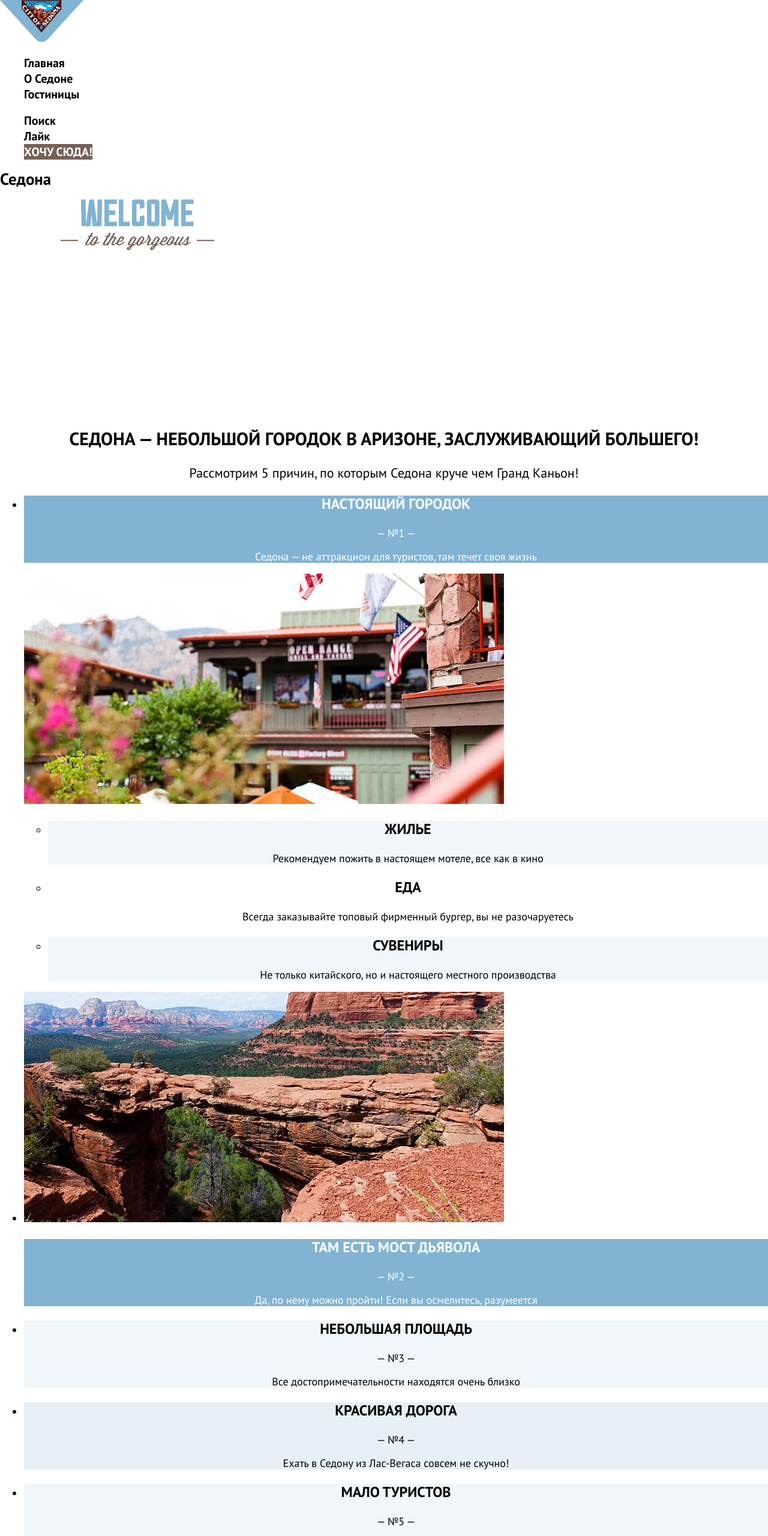
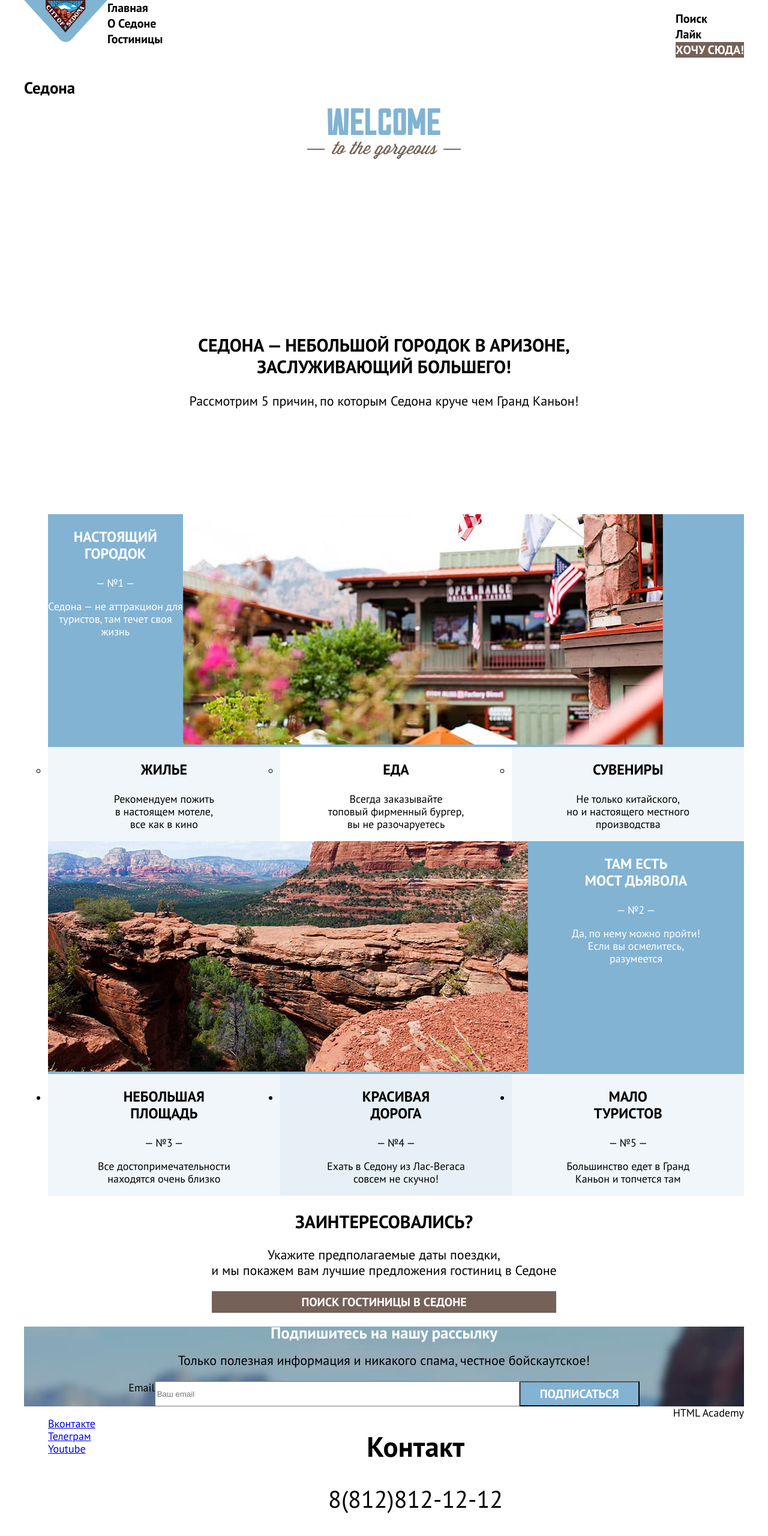
Before and after one commit to htmlacademy-htmlcss/1692029-sedona-34, a plain HTML site: page index.html in a window 1280 px wide. Shown: the top 2560 px of the page at 60% size. Drawn offline with Linux system fonts and the light colour scheme.

Commit message:
Создание сетки страниц и крупных блоков

```diff
--- a/index.html
+++ b/index.html
@@ -16,7 +16,7 @@
         <li><a  class="navigation-link" href="#">О Седоне</a></li>
         <li><a class="navigation-link" href="catalog.html">Гостиницы</a></li>
       </ul>
-      <ul class="navigation-list">
+      <ul class="navigation-user">
         <li><a class="navigation-link" href="#"><span class="visually-hidden">Поиск</span> </a></li>
         <li><a class="navigation-link" href="#"><span class="visually-hidden">Лайк</span></a></li>
         <li><a class="navigation-link want-there" href="#">Хочу сюда!</a></li>
@@ -24,66 +24,72 @@
     </nav>
     </header>
     <main class="main-index">
+      <div class="page-container">
     <section>
       <h1 class="visually-hidden">Седона</h1>
-      <img src="images/Welcome-to-Sedona.svg" alt="Добро пожаловать в великолепный город Седона. Потому что Гранд Каньон отстой!" width="458" height="352">
+      <img class="main-logo" src="images/Welcome-to-Sedona.svg" alt="Добро пожаловать в великолепный город Седона. Потому что Гранд Каньон отстой!" width="458" height="352">
     </section>
       <section class="advantages">
         <div class="advantages-header">
-          <h2 class="advantages-title-header">Седона — небольшой городок в Аризоне, заслуживающий большего!</h2>
+          <h2 class="advantages-title-header">Седона — небольшой городок в Аризоне, <br> заслуживающий большего!</h2>
         <p class="advantages-description-header">Рассмотрим 5 причин, по которым Седона круче чем Гранд Каньон!</p>
       </div>
       <ul>
-      <li class="advantages-list">
-       <div class="advantage-blue">
-        <h3 class="advantages-title">Настоящий городок</h3>
+      <li class="advantages-lt-town advantage-blue">
+        <div class="container-town">
+        <h3 class="advantages-title">Настоящий<br> городок</h3>
         <p class="advantages-description">— №1 —</p>
-        <p class="advantages-description">Седона — не аттракцион для туристов, там течет своя жизнь</p>
-       </div>
-        <img src="images/Housing.jpg" alt="Фото города Седона" width="800" height="384">
-        <ul>
+        <p class="advantages-description">Седона — не аттракцион для <br> туристов, там течет своя <br> жизнь</p>
+        </div>
+       <div class="container-photo-town">  <img class="photo-town" src="images/Housing.jpg" alt="Фото города Седона" width="800" height="384">
+        </div>
+      </li>
+        <ul class="advantages-town">
       <li class="advantages-town-list bg-light">
         <h3 class="advantages-town-title">Жилье</h3>
-        <p class="advantages-town-description">Рекомендуем пожить в настоящем мотеле, все как в кино</p>
+        <p class="advantages-town-description">Рекомендуем пожить<br> в настоящем мотеле,<br> все как в кино</p>
       </li>
       <li class="advantages-town-list">
         <h3 class="advantages-town-title"> Еда</h3>
-        <p class="advantages-town-description">Всегда заказывайте топовый фирменный бургер, вы не разочаруетесь</p>
+        <p class="advantages-town-description">Всегда заказывайте<br> топовый фирменный бургер,<br> вы не разочаруетесь</p>
       </li>
       <li class="advantages-town-list bg-light">
         <h3 class="advantages-town-title">Сувениры</h3>
-        <p class="advantages-town-description">Не только китайского, но и настоящего местного производства</p>
+        <p class="advantages-town-description">Не только китайского,<br> но и настоящего местного <br> производства</p>
       </li>
     </ul>
   </li>
-      <li class="advantages-list">
-        <img src="images/Devil's-bridge.jpg" alt="Фото с изображением моста Дьявола" width="800" height="384">
-        <div class="advantage-blue">
-      <h3 class="advantages-title">Там есть мост дьявола</h3>
+      <li class="advantages-list-bridge advantage-blue">
+       <div class="photo-container-bridge"> <img src="images/Devil's-bridge.jpg" alt="Фото с изображением моста Дьявола" width="800" height="384">
+      </div>
+      <div class="container-bridge">
+      <h3 class="advantages-title">Там есть<br> мост дьявола</h3>
       <p class="advantages-description">— №2 —</p>
-      <p class="advantages-description">Да, по нему можно пройти! Если вы осмелитесь, разумеется</p>
-        </div>
+      <p class="advantages-description">Да, по нему можно пройти!<br> Если вы осмелитесь,<br> разумеется</p>
+      </div>
       </li>
+      <div class="advantages-container">
       <li class="advantages-list bg-light">
-      <h3 class="advantages-title">Небольшая площадь</h3>
+      <h3 class="advantages-title">Небольшая<br> площадь</h3>
       <p class="advantages-description">— №3 —</p>
-      <p class="advantages-description">Все достопримечательности находятся очень близко</p>
+      <p class="advantages-description">Все достопримечательности<br> находятся очень близко</p>
       </li>
     <li class="advantages-list bg-blue">
-      <h3 class="advantages-title">Красивая дорога </h3>
+      <h3 class="advantages-title">Красивая<br> дорога </h3>
       <p class="advantages-description">— №4 —</p>
-      <p class="advantages-description">Ехать в Седону из Лас-Вегаса совсем не скучно!</p>
+      <p class="advantages-description">Ехать в Седону из Лас-Вегаса<br> совсем не скучно!</p>
     </li>
     <li class="advantages-list bg-light">
-      <h3 class="advantages-title">Мало туристов </h3>
+      <h3 class="advantages-title">Мало<br> туристов </h3>
       <p class="advantages-description">— №5 —</p>
-      <p class="advantages-description">Большинство едет в Гранд Каньон и топчется там</p>
+      <p class="advantages-description">Большинство едет в Гранд<br> Каньон и топчется там</p>
     </li>
+      </div>
     </ul>
     </section>
     <section class="find-hotel-offer">
       <h2 class="find-hotel-title">Заинтересовались?</h2>
-      <p class="find-hotel-description">Укажите предполагаемые даты поездки и мы покажем вам лучшие предложения гостиниц в Седоне</p>
+      <p class="find-hotel-description">Укажите предполагаемые даты поездки, <br>и мы покажем вам лучшие предложения гостиниц в Седоне</p>
       <a href="catalog.html" class="find-hotel">Поиск гостиницы в Седоне</a>
     </section>
     <section class="subscribe">
@@ -95,9 +101,12 @@
         <button class="subscribe-button" type="submit"> Подписаться
         </button>
       </form>
+
     </section>
+  </div>
     </main>
     <footer>
+      <div class="page-footer-container">
     <section class="footer-social">
       <ul class="footer-social-list">
       <li class="footer-social-item">
@@ -122,8 +131,9 @@
         <p>8(812)812-12-12</p>
       </section>
       <section>
-        <span class="visually-hidden">HTML Academy</span>
+        <span class="visually-hidden logo-academy">HTML Academy</span>
       </section>
+    </div>
     </footer>
   </body>
 </html>
--- a/styles/styles.css
+++ b/styles/styles.css
@@ -24,6 +24,8 @@ body {
   background-color: #ffffff;
   color: #000000;
   margin: 0;
+  display: flex;
+  flex-direction: column;
   }
 
 
@@ -39,6 +41,12 @@ body {
     background-color: white;
 }
 
+.navigation {
+    display: flex;
+    width: 1200px;
+    margin: 0 auto;
+}
+
 .navigation-link {
 font-weight: 700;
 font-size: 20px;
@@ -50,7 +58,28 @@ background-color:white;
 
 .navigation-list {
     list-style: none;
+    margin: 0px;
+    padding: 0px;
+    width: 490px;
+
 }
+
+.navigation-user {
+  list-style: none;
+  max-width: 264px;
+  margin-left: auto;
+}
+
+.page-container {
+    width: 1200px;
+    margin: 0 auto;
+}
+
+.main-logo {
+    display: block;
+    margin: 0 auto;
+}
+
 
 .want-there {
 text-transform: uppercase;
@@ -58,13 +87,23 @@ background-color: #756157;
 color: #ffffff;
 }
 
-
+html {
+    height: 100px;
+}
 
 .main-index {
 background-image: url(/images/Background.jpg);
 background-size: 100% auto;
 background-repeat: no-repeat;
+width: 1200px;
+margin: 0 auto;
 
+}
+
+.advantages-header {
+    display: block;
+    margin: 0 auto;
+    height: 282px;
 }
 
 .advantages-title-header {
@@ -91,13 +130,77 @@ text-align: center;
 text-transform: uppercase;
 }
 
+
+
+.advantages-town {
+display: flex;
+justify-content: space-between;
+margin: 0;
+padding: 0;
+text-align: center;
+}
+
+.advantages-list-bridge {
+    display: flex;
+    margin: 0;
+    padding: 0;
+
+}
+
+.container-photo {
+    width: 800;
+    flex-grow: 1;
+}
+
+.container-bridge {
+    width: 400px;
+}
+
+
+
+.advantages-town-list {
+    width: 400px;
+    padding: 0;
+    margin: 0;
+}
+
+
+
+
+.advantages-lt-town {
+    display: flex;
+
+}
+
+.container-town {
+    width: 400;
+}
+
+.container-photo-town {
+width: 800px;
+flex-grow: 1;
+
+}
+
+
+.advantages-container {
+    display: flex;
+    margin: 0;
+    padding: 0;
+    justify-content: space-between;
+}
+
+.advantages-list {
+    width: 400px;
+}
+
 .advantages-description,
 .advantages-town-description {
 text-align: center;
 }
 
 .find-hotel-title,
-.subscribe-title {
+.subscribe-title-bl {
 font-weight: 700;
 font-size: 30px;
 line-height: 36px;
@@ -107,14 +210,17 @@ text-transform: uppercase;
 
 .subscribe-title {
     color: #ffffff;
+    text-align: center;
 }
 .find-hotel-description {
   font-weight: 400;
   font-size: 22px;
   line-height: 26px;
   text-align: center;
-  color: #ffffff
+  color: #000000
 }
+
+
 
 .advantage-blue {
     color: #ffffff;
@@ -131,6 +237,7 @@ text-transform: uppercase;
 }
 
 .find-hotel {
+    display: block;
     color:white;
     font-size: 20px;
     line-height: 36px;
@@ -139,13 +246,31 @@ text-transform: uppercase;
     text-decoration: none;
     text-align: center;
     background-color: #756157;
+    margin: 0 auto;
+    width: 574px;
 }
+
+.subscribe-form {
+    display: flex;
+    margin: 0;
+    padding: 0;
+    justify-content: center;
+}
+
+
+
+.field {
+    width: 600px;
+}
+
 .subscribe-button {
     color: white;
     background-color: #82b3d3;
     font-size: 20px;
     line-height: 36px;
     text-transform: uppercase;
+    width: 200px;
+
 }
 
 .subscribe {
@@ -155,10 +280,34 @@ text-transform: uppercase;
  background-color: #82b3d3;
 }
 
+.subscribe-title-bl {
+    color: #000000;
+}
+
+
+.page-footer-container {
+    display: flex;
+    width: 1200px;
+    margin: 0 auto;
+  }
+
+
+.footer-social-item {
+    width: 142px;
+    margin-right: 41.5px;
+}
+
 .contacts {
     font-size: 40px;
     line-height: 40px;
     text-align: center;
+    margin: 0 auto;
+
+}
+
+.logo-academy {
+    max-width: 115px;
+    margin-left: auto;
 }
 
 .options h1{
@@ -267,3 +416,83 @@ background-color: #756157;
 .footer-social-list {
 list-style: none;
 }
+
+.options-container {
+    display: flex;
+    flex-direction: row;
+}
+
+.infrastructure {
+    display: flex;
+    width: 150px;
+    margin-right: 70px;
+    flex-direction: column;
+}
+
+.price {
+    display: flex;
+    width: 287.81px;
+    margin-right: 70px;
+    margin-left: auto;
+}
+
+.submit-container {
+    display: flex;
+    width: 160.45;
+    flex-direction: column;
+}
+
+
+.type-of-accomodation-options {
+    display: flex;
+    width: 145px;
+    margin-right: 167px;
+    flex-direction: column;
+
+}
+
+.container-sorting {
+    display: flex;
+    flex-wrap: wrap;
+    flex-direction: row;
+    margin: 0 auto;
+}
+
+.sorting {
+    width: 290px;
+    margin-right: 78px;
+    margin-left: auto;
+}
+
+.type-of-gallery {
+    width: 160px;
+}
+
+.type-of-sorting {
+    width: 338px;
+    margin-right: 191px;
+    margin-left: auto;
+}
+
+
+.available-hotels {
+    display: flex;
+    flex-wrap: wrap;
+    width: 1056px;
+    margin: 0 auto;
+}
+
+.amara-hotel,
+.villa-poco-diablo {
+    width: 340px;
+    margin-right: 18px;
+    margin-left: auto;
+}
+
+.desert-quail-inn {
+    width: 340px;
+}
+
+.green-tree-inn {
+width: 340px;
+}
```
Also changed, not shown: catalog.html (+19 -8 lines).
